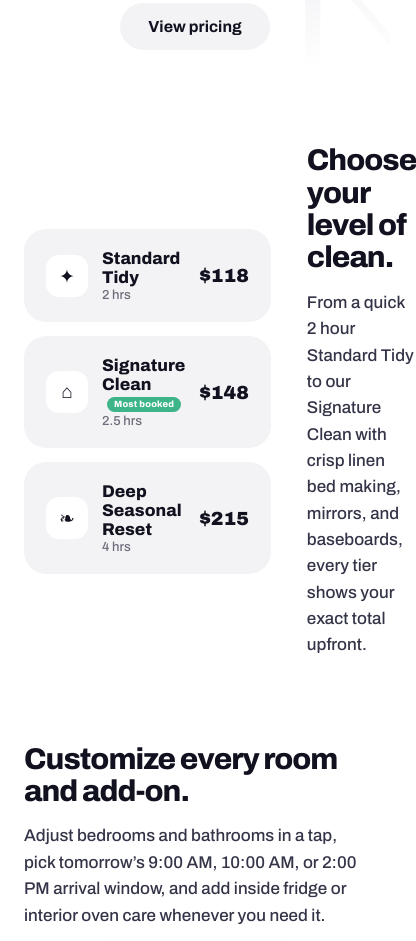
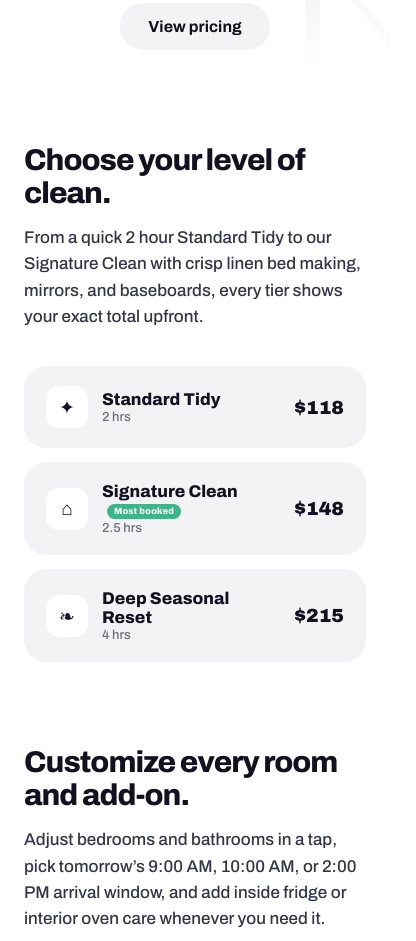
Before and after one commit to tkade2003-hub/linen-landing, a plain HTML site: page index.html in a window 390 px wide. Shown: the part 1071-2012 px from the top of the page, 416 px wide, since content can reach past the window. Drawn offline with Linux system fonts and the light colour scheme.

Commit message:
Fix mobile layout: services section stacks full width, no sideways scrolling

```diff
--- a/index.html
+++ b/index.html
@@ -30,7 +30,7 @@
     --radius:22px;
   }
   *{margin:0;padding:0;box-sizing:border-box}
-  html{scroll-behavior:smooth}
+  html{scroll-behavior:smooth;overflow-x:hidden}
   body{
     font-family:"Archivo",-apple-system,"Segoe UI",Roboto,Helvetica,Arial,sans-serif;
     color:var(--ink);
@@ -328,6 +328,8 @@
     .hero h1{letter-spacing:-1px}
     .hero-phone{transform:rotate(5deg);margin-top:8px}
     .split{grid-template-columns:1fr;gap:36px}
+    .split.cards-left{grid-template-columns:1fr}
+    .split.cards-left .txt{order:-1}
     .split.rev .txt{order:0}
     .txt p{max-width:none}
     .book-phone{margin:0 auto}
```
